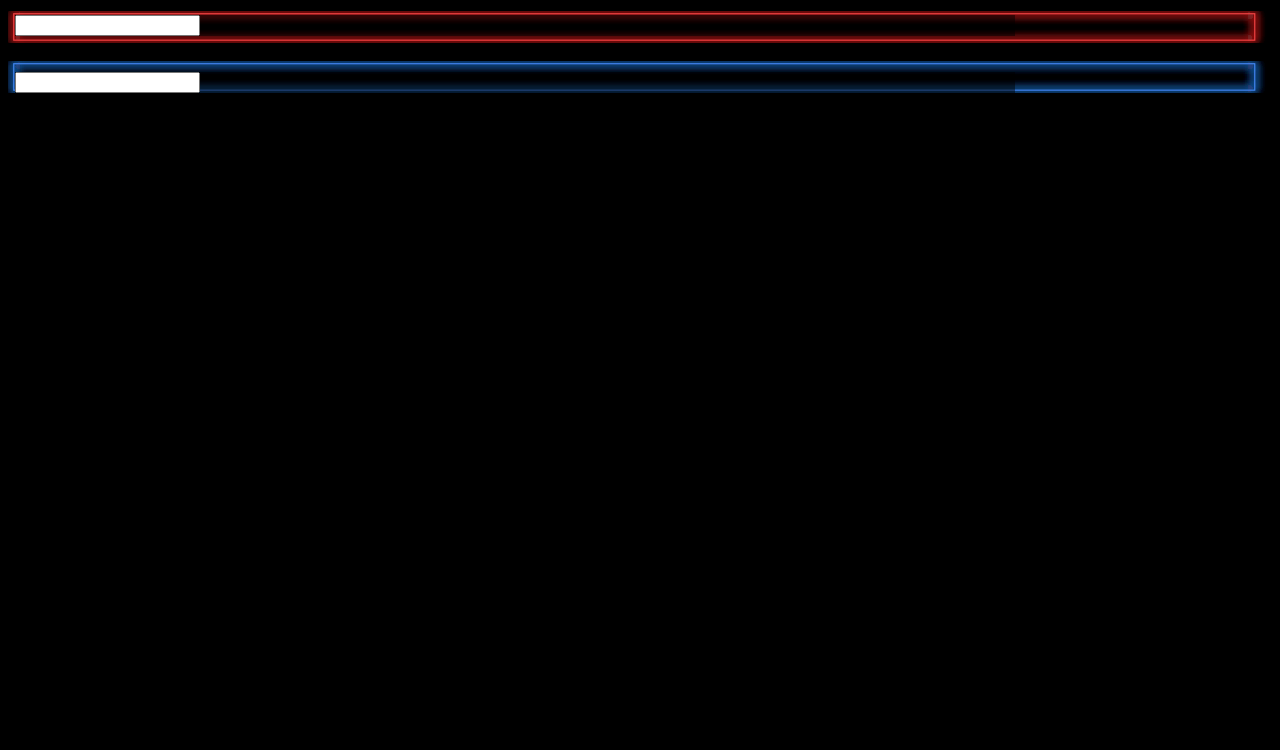
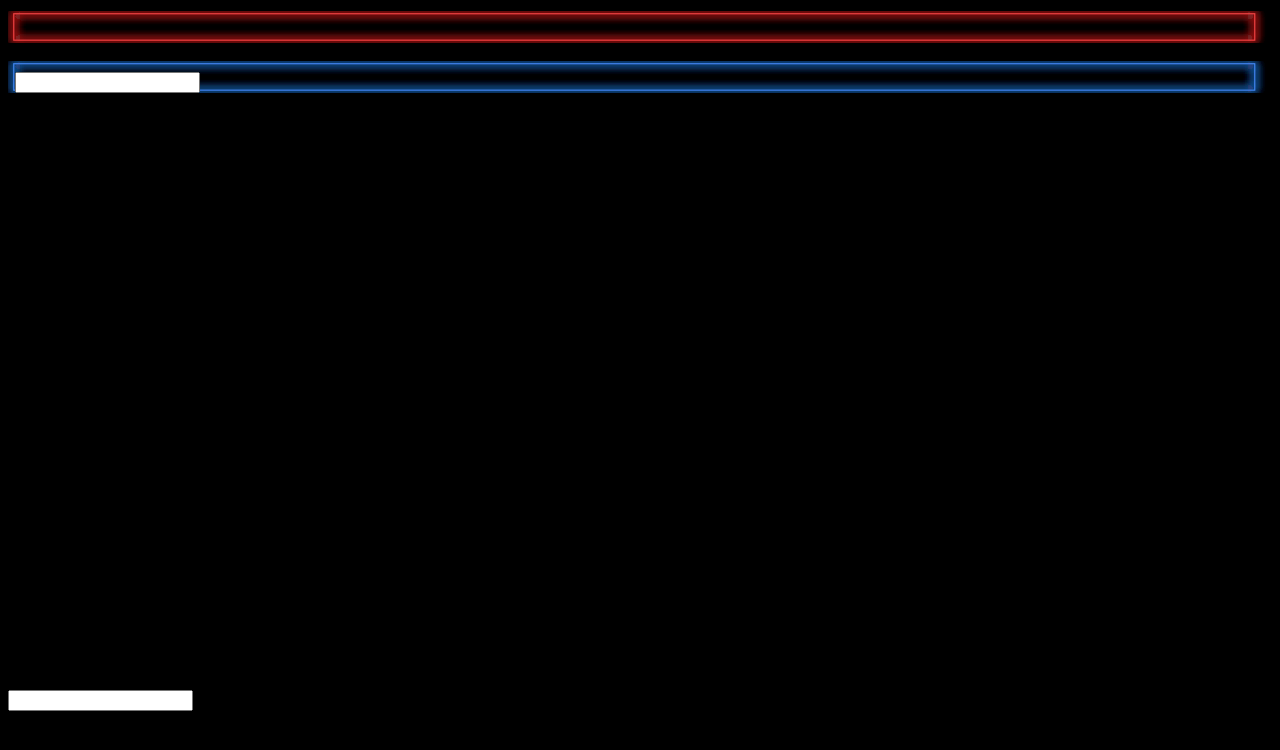
Before and after one commit to 8000aj/Public-Pioneers, a Jekyll site: the page Pioneers/Login.html, which Jekyll copies as it is, in a window 1280 px wide. Shown: the top 750 px of the page. Built offline with Jekyll 4.4.1, drawn with Linux system fonts in a browser that asks for light colours.

Commit message:
Update Login.html

```diff
--- a/Pioneers/Login.html
+++ b/Pioneers/Login.html
@@ -16,6 +16,9 @@
 
     <body style="background-color: black">
         <style>
+        <!--
+            backround-color:rgba(0,0,0,0.5); doesn't work. the text input remains white and short. the effect still applies in the bg.
+         -->
          #Username {
         position: absolute;
         top: 15px;
@@ -23,7 +26,7 @@
         right: 5px;
         max-width: 1000px;
         max-height: 28px;
-        background-color:rgba(0,0,0,0.5);
+        background: transparent;
         }
 
         #Password {
@@ -34,7 +37,7 @@
         bottom: 5px;
         max-width: 1000px;
         max-height: 28px;
-        background-color:rgba(0,0,0,0.5);
+        background: transparent;
         }
         </style>
 
@@ -65,8 +68,6 @@
         <input type="text">
     </div>
 
-    <br></br>
-
     <div id="Password">
         <input type="text">
     </div>
```
